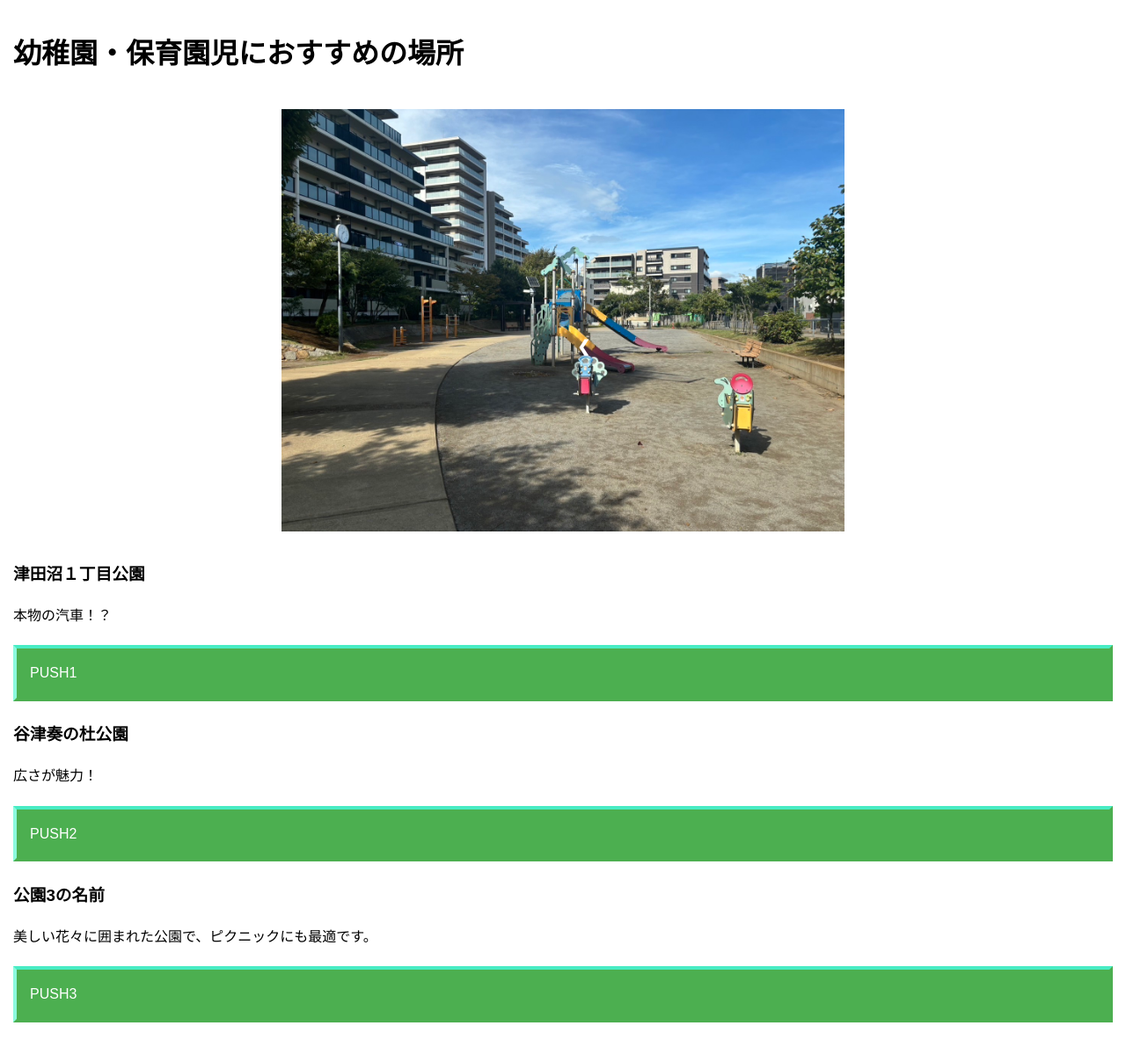
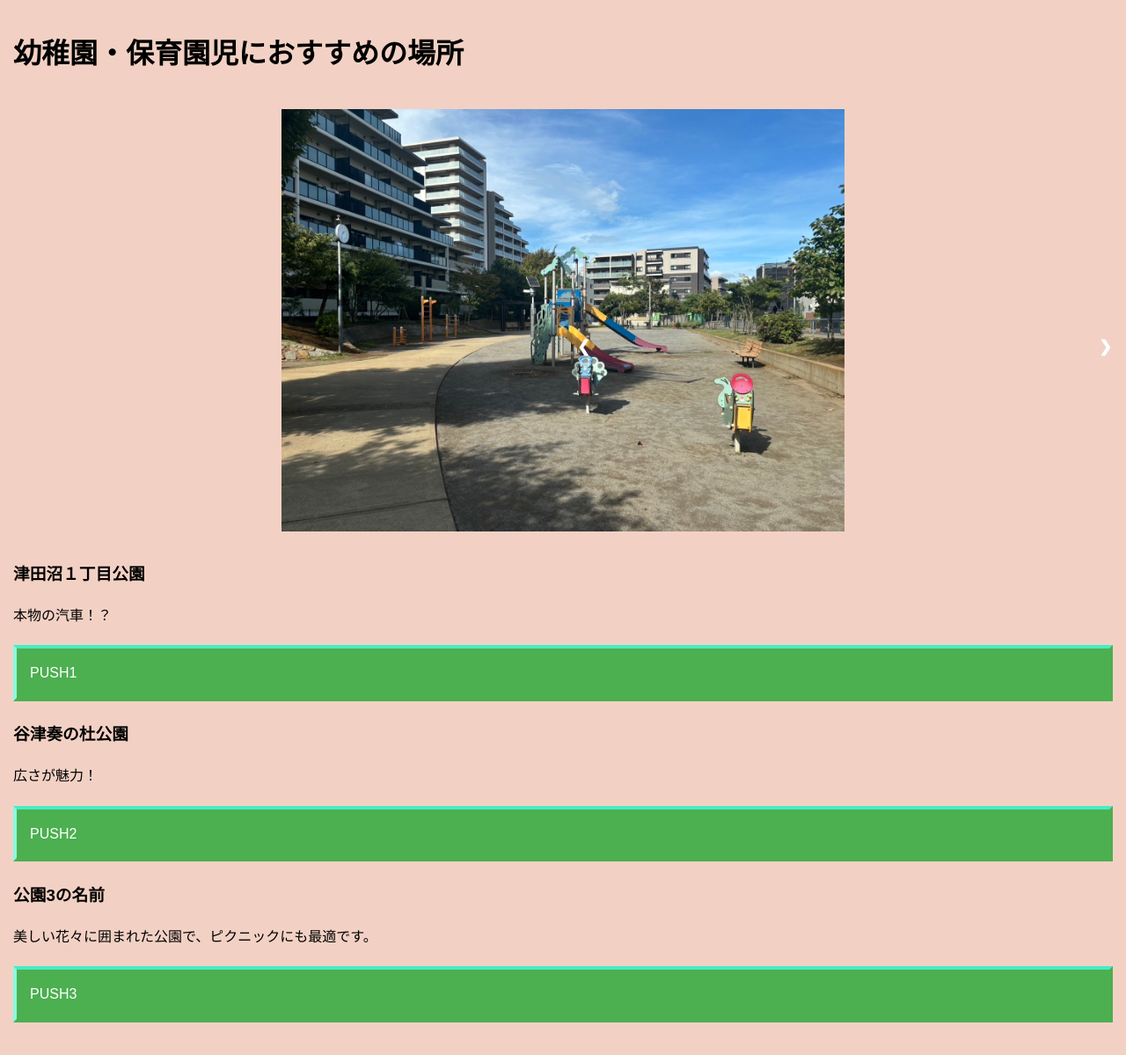
Before and after one commit to yabukilab/ogasawara-a, a PHP site: page / in a window 1280 px wide. Shown: the top 1199 px of the page at 88% size. Run offline with PHP 8.4, Linux system fonts and the light colour scheme.

Commit message:
css.color

```diff
--- a/htdocs/index.css
+++ b/htdocs/index.css
@@ -4,6 +4,7 @@ body {
     line-height: 1.6;
     margin: 0; /* デフォルトのマージンを削除 */
     padding: 0; /* デフォルトのパディングを削除 */
+    background-color: #f2d1c4; /* 肌色に設定 */
 }
 
 .head, .team, .main, .info, .footer {
```
